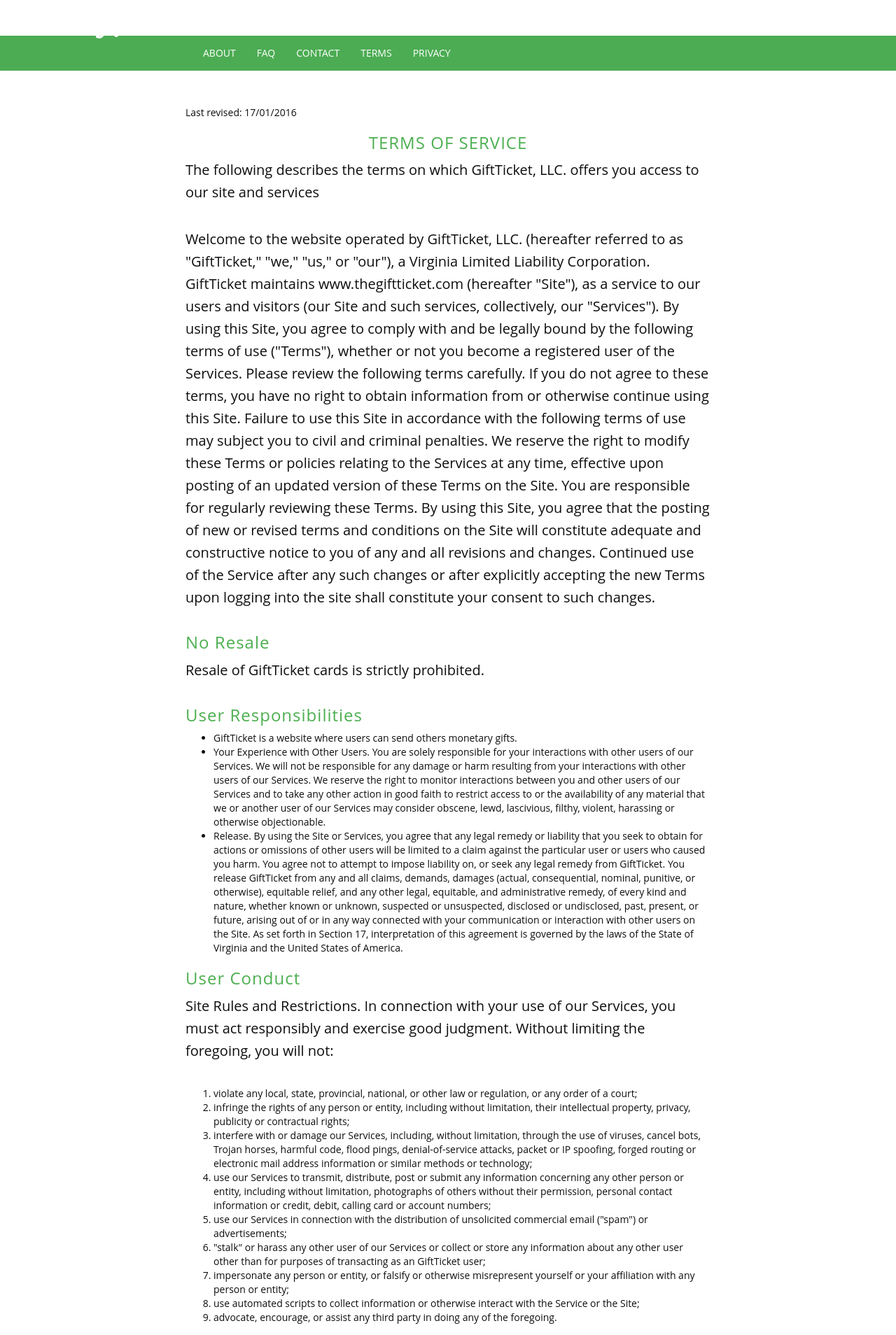
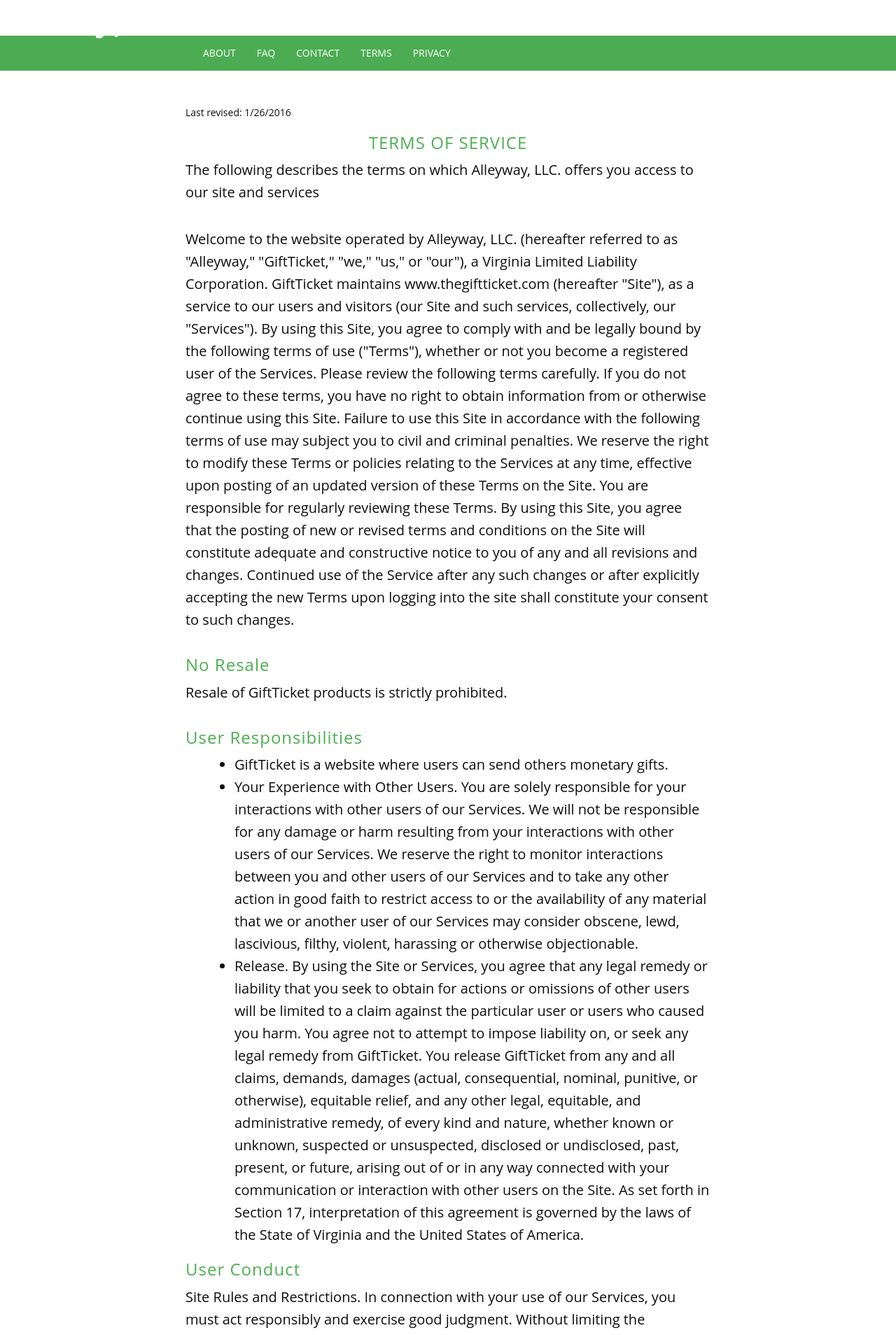
Before and after one commit to alleyway/gift-ticket-web, a Jekyll site: the page built from terms.html, in a window 1280 px wide. Shown: the top 1908 px of the page at 70% size. Built offline with Jekyll 4.4.1, drawn with Linux system fonts in a browser that asks for light colours.

Commit message:
updating web page

```diff
--- a/_includes/sub_navigation.html
+++ b/_includes/sub_navigation.html
@@ -1,7 +1,7 @@
 
 <header class="content-section sub_nav">
         <div class="container">
-            <div class="col-md-offset-2 col-md-5">
+            <div class="col-md-offset-2 col-md-8">
                 <ul class="nav navbar-nav">
                     <li><a href="about.html">About</a></li>
                     <li><a href="faq.html">Faq</a></li>
--- a/css/grayscale.css
+++ b/css/grayscale.css
@@ -639,3 +639,8 @@
 .footer_links a {
     line-height: 1.9;
 }
+.legal ul, .legal ol {
+    font-size: 20px;
+    line-height: 1.6;
+    margin-left: 30px;
+}
--- a/privacy.html
+++ b/privacy.html
@@ -5,7 +5,7 @@
 
 <section class="container content-section ">
     <div class="row">
-        <div class="col-lg-offset-2 col-lg-8">
+        <div class="col-lg-offset-2 col-lg-8 legal">
 
             Last revised 1/17/2016
 
--- a/terms.html
+++ b/terms.html
@@ -5,16 +5,16 @@
 
 <section class="container content-section ">
     <div class="row">
-        <div class="col-lg-8 col-lg-offset-2">
+        <div class="col-lg-8 col-lg-offset-2 legal">
 
-            Last revised: 17/01/2016
+            Last revised: 1/26/2016
 
             <h1 class="text-center">Terms of Service</h1>
 
-            <p>The following describes the terms on which GiftTicket, LLC. offers you access to our site and services</p>
-            <p>Welcome to the website operated by GiftTicket, LLC. (hereafter referred to as "GiftTicket," "we," "us," or "our"), a Virginia Limited Liability Corporation. GiftTicket maintains www.thegiftticket.com (hereafter "Site"), as a service to our users and visitors (our Site and such services, collectively, our "Services"). By using this Site, you agree to comply with and be legally bound by the following terms of use ("Terms"), whether or not you become a registered user of the Services. Please review the following terms carefully. If you do not agree to these terms, you have no right to obtain information from or otherwise continue using this Site. Failure to use this Site in accordance with the following terms of use may subject you to civil and criminal penalties. We reserve the right to modify these Terms or policies relating to the Services at any time, effective upon posting of an updated version of these Terms on the Site. You are responsible for regularly reviewing these Terms. By using this Site, you agree that the posting of new or revised terms and conditions on the Site will constitute adequate and constructive notice to you of any and all revisions and changes. Continued use of the Service after any such changes or after explicitly accepting the new Terms upon logging into the site shall constitute your consent to such changes.</p>
+            <p>The following describes the terms on which Alleyway, LLC. offers you access to our site and services</p>
+            <p>Welcome to the website operated by Alleyway, LLC. (hereafter referred to as "Alleyway," "GiftTicket," "we," "us," or "our"), a Virginia Limited Liability Corporation. GiftTicket maintains www.thegiftticket.com (hereafter "Site"), as a service to our users and visitors (our Site and such services, collectively, our "Services"). By using this Site, you agree to comply with and be legally bound by the following terms of use ("Terms"), whether or not you become a registered user of the Services. Please review the following terms carefully. If you do not agree to these terms, you have no right to obtain information from or otherwise continue using this Site. Failure to use this Site in accordance with the following terms of use may subject you to civil and criminal penalties. We reserve the right to modify these Terms or policies relating to the Services at any time, effective upon posting of an updated version of these Terms on the Site. You are responsible for regularly reviewing these Terms. By using this Site, you agree that the posting of new or revised terms and conditions on the Site will constitute adequate and constructive notice to you of any and all revisions and changes. Continued use of the Service after any such changes or after explicitly accepting the new Terms upon logging into the site shall constitute your consent to such changes.</p>
             <h3>No Resale</h3>
-            <p>Resale of GiftTicket cards is strictly prohibited.</p>
+            <p>Resale of GiftTicket products is strictly prohibited.</p>
             <h3>User Responsibilities</h3>
             <ul>
                 <li>GiftTicket is a website where users can send others monetary gifts.</li>
@@ -25,7 +25,7 @@
             <p>
                 Site Rules and Restrictions. In connection with your use of our Services, you must act responsibly and exercise good judgment. Without limiting the foregoing, you will not:
             </p>
-            <ol class='lower_alpha'>
+            <ol >
                 <li>violate any local, state, provincial, national, or other law or regulation, or any order of a court;</li>
                 <li>infringe the rights of any person or entity, including without limitation, their intellectual property, privacy, publicity or contractual rights;</li>
                 <li>interfere with or damage our Services, including, without limitation, through the use of viruses, cancel bots, Trojan horses, harmful code, flood pings, denial-of-service attacks, packet or IP spoofing, forged routing or electronic mail address information or similar methods or technology;</li>
@@ -47,7 +47,7 @@
                 </li>
                 <li>
                     Content Restrictions. You are solely responsible for any content that you submit, post or transmit via our Services. You may not post or submit any content that:
-                    <ol class='lower_alpha'>
+                    <ol>
                         <li>infringes the copyright, trademark, or other intellectual property rights of any person;</li>
                         <li>is defamatory;</li>
                         <li>contains nudity or sexually explicit content, or is otherwise obscene;</li>
```
